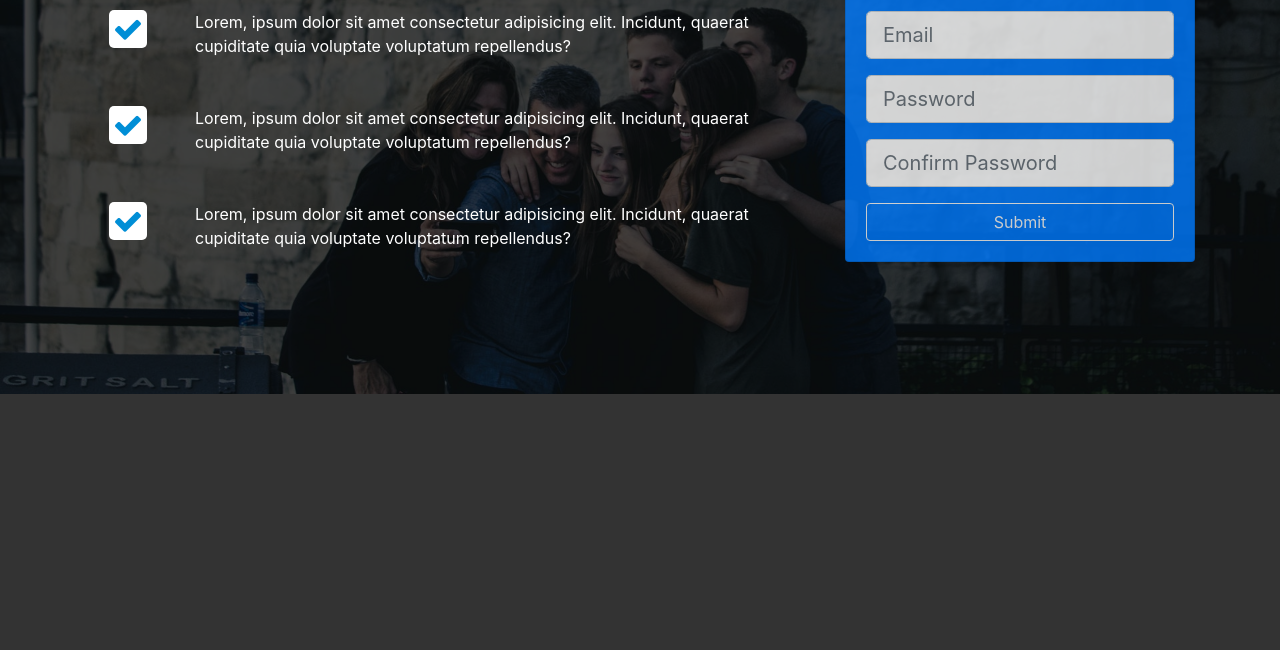
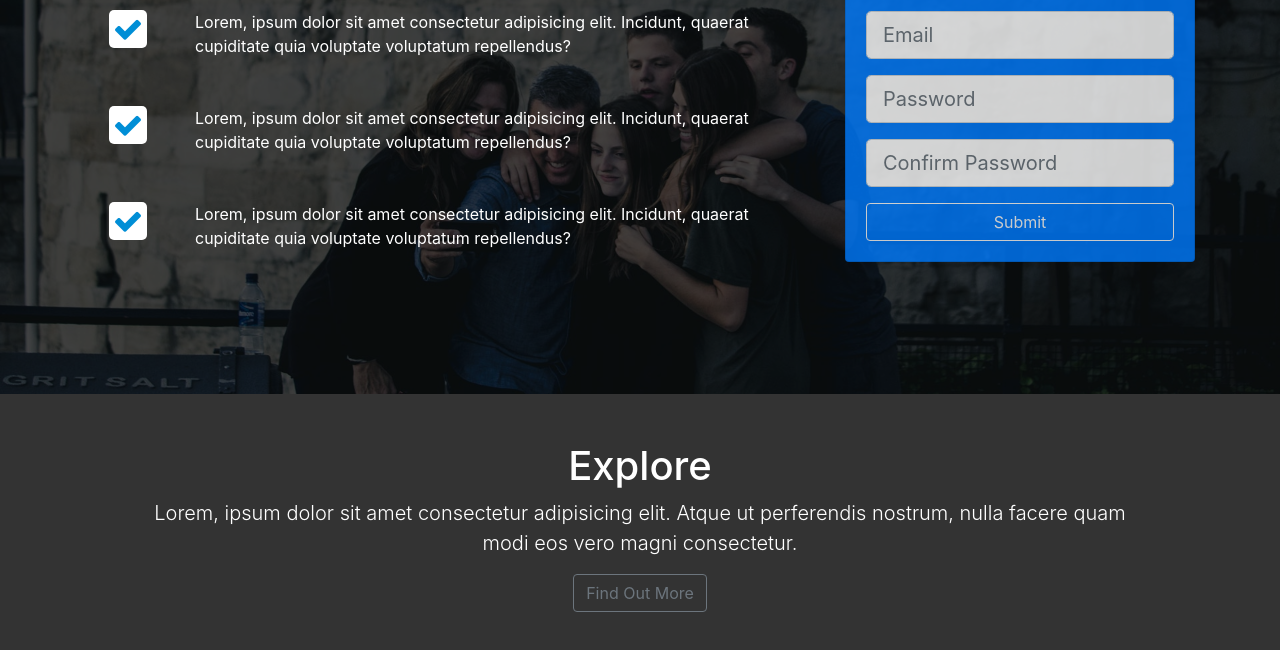
Before and after one commit to Stevegolden12/BootStrap4-Landing-Page, a website: page src/index.html in a window 1280 px wide. Shown: the part 306-956 px from the top of the page. Before the commit the page ends 800 px from the top, so only its background shows below. Drawn offline with Linux system fonts and the light colour scheme.

Commit message:
Added Head section
Added HTML and Bootstrap 4 classes to make the head section.

```diff
--- a/src/index.html
+++ b/src/index.html
@@ -96,6 +96,21 @@
         </div>
       </header>
 
+      <!-- EXPLORE HEAD -->
+      <section id="explore-head-section">
+        <div class="container">
+          <div class="row">
+            <div class="col text-center">
+              <div class="p-5">
+                <h1 clsas="display-4">Explore</h1>
+                <p class="lead">Lorem, ipsum dolor sit amet consectetur adipisicing elit. Atque ut perferendis nostrum, nulla facere quam modi eos vero magni consectetur.</p>
+                <a href="#" class="btn btn-outline-secondary">Find Out More</a>
+              </div>
+            </div>
+          </div>
+        </div>
+      </section>
+
         <script src="js/jquery.min.js"></script>
         <script src="js/popper.min.js"></script>
         <script src="js/bootstrap.min.js"></script>
```
